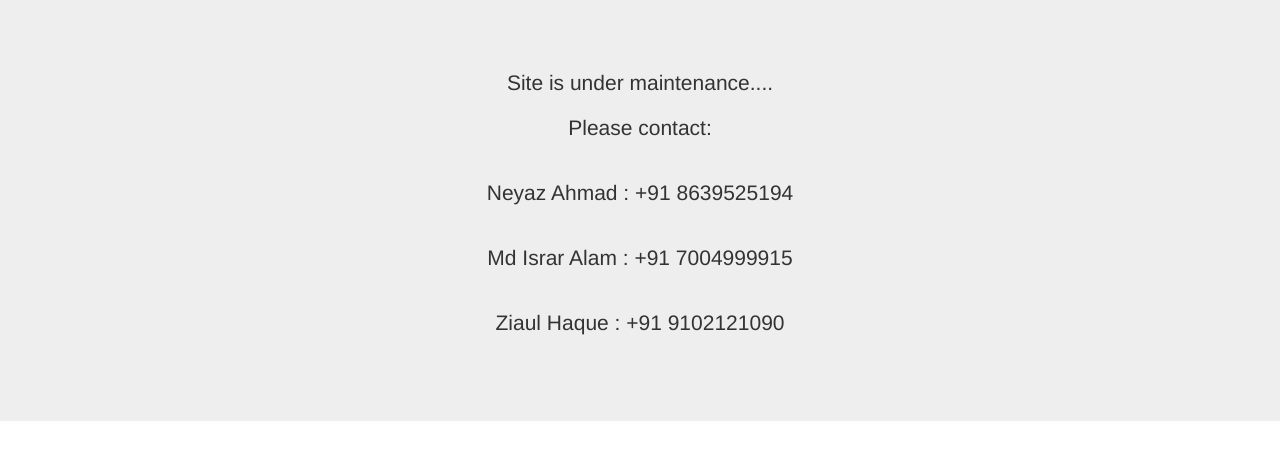
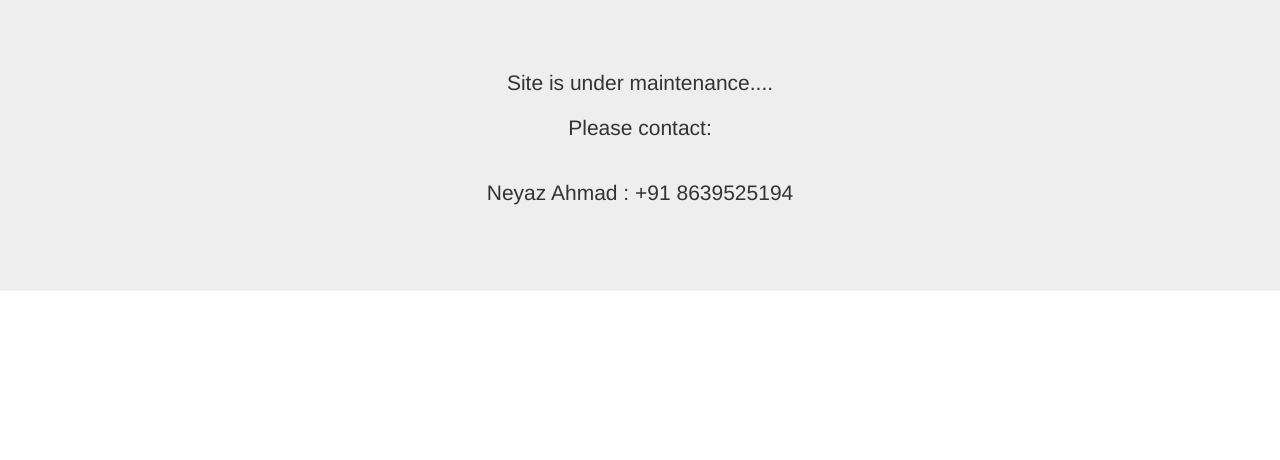
Before and after one commit to mas2405/hello-world, a plain HTML site: page index.html in a window 1280 px wide. Drawn offline with nearby package versions, Linux system fonts and the light colour scheme.

Commit message:
Update index.html
updating contact.

```diff
--- a/index.html
+++ b/index.html
@@ -15,8 +15,6 @@
   <p>Site is under maintenance....</p>
 <p>Please contact: </p> <br>
 <p>Neyaz Ahmad   : +91 8639525194 </p> <br>
-<p>Md Israr Alam : +91 7004999915</p> <br>
-<p>Ziaul Haque   : +91 9102121090</p> <br>
 </div>
 
 </body>
```
